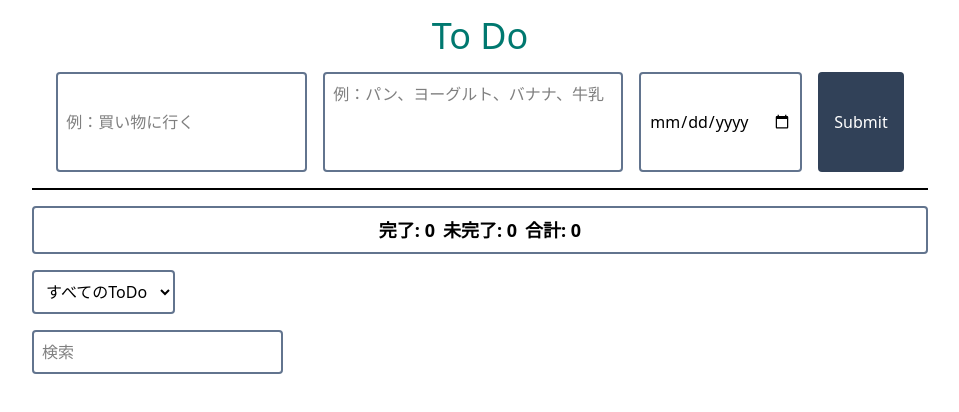
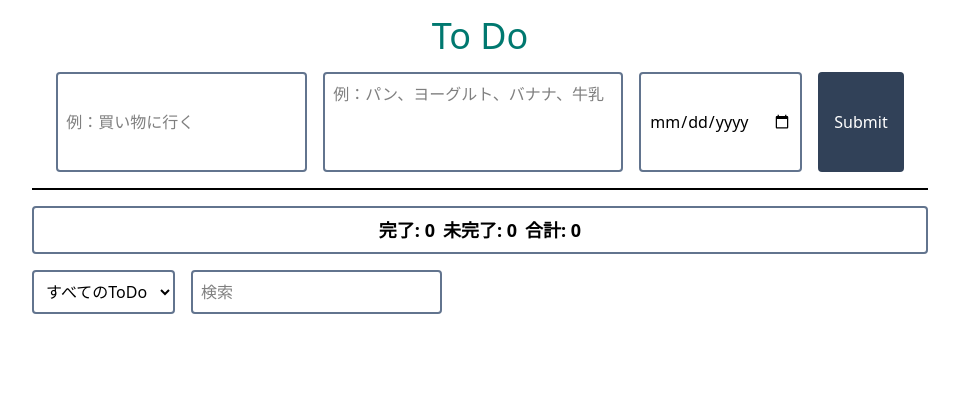
Before and after one commit to kentem-yu-motegi/react-todo-test, a React (Vite) app: page / in a window 1280 px wide. Shown: the top 412 px of the page, without its empty margins (160-1119 px from the left). Built offline with nearby package versions, Linux system fonts and the light colour scheme.

Commit message:
フィルター欄と検索欄を横並びに修正

```diff
--- a/src/features/input/displayText.tsx
+++ b/src/features/input/displayText.tsx
@@ -33,12 +33,12 @@ export const DisplayText = () => {
         <span>未完了: {uncompleted}</span>
         <span>合計: {total}</span>
       </div>
-      <select className="mb-4 p-2 border-2 border-slate-500 rounded">
-        <option value="all">すべてのToDo</option>
-        <option value="completed">完了したToDo</option>
-        <option value="uncompleted">未完了のToDo</option>
-      </select>
-      <div>
+      <div className="flex items-center gap-4 mb-4">
+        <select className="p-2 border-2 border-slate-500 rounded">
+          <option value="all">すべてのToDo</option>
+          <option value="completed">完了したToDo</option>
+          <option value="uncompleted">未完了のToDo</option>
+        </select>
         <input
           className="p-2 border-2 border-slate-500 rounded"
           type="text"
```
